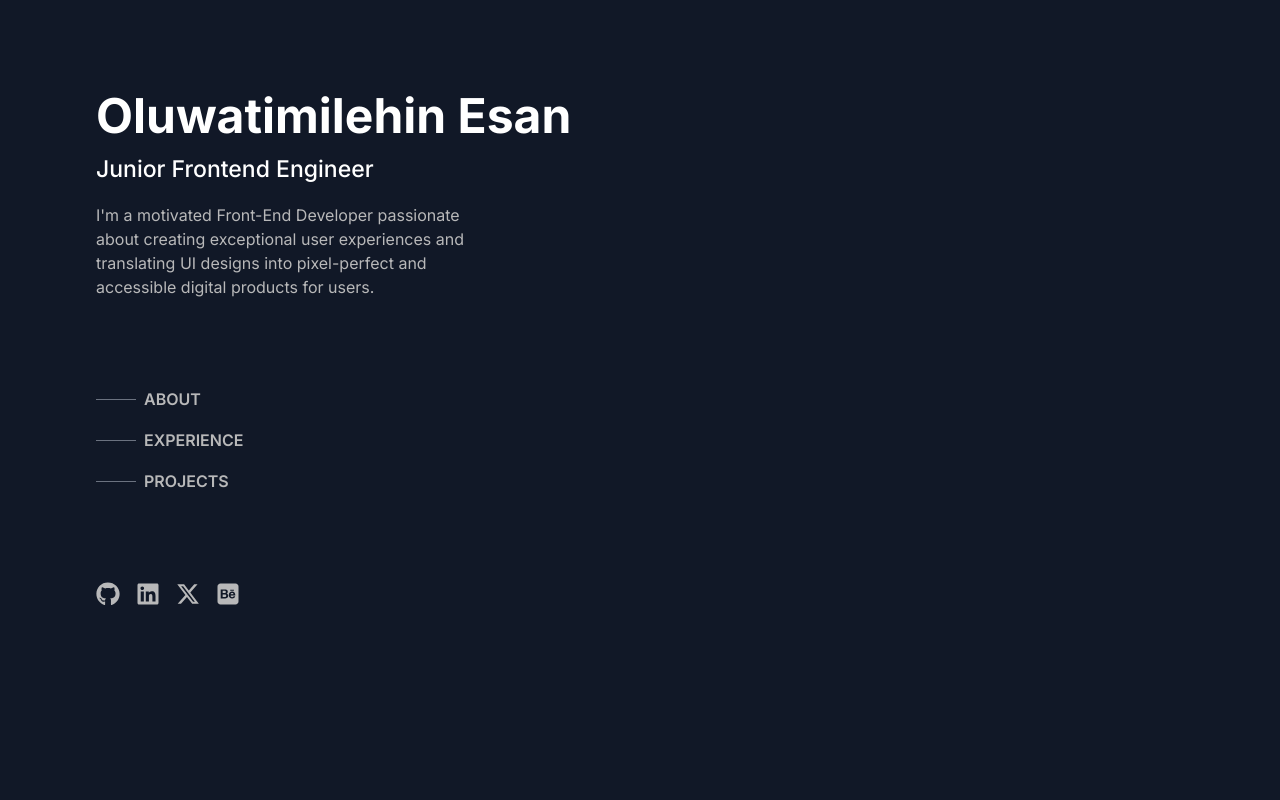
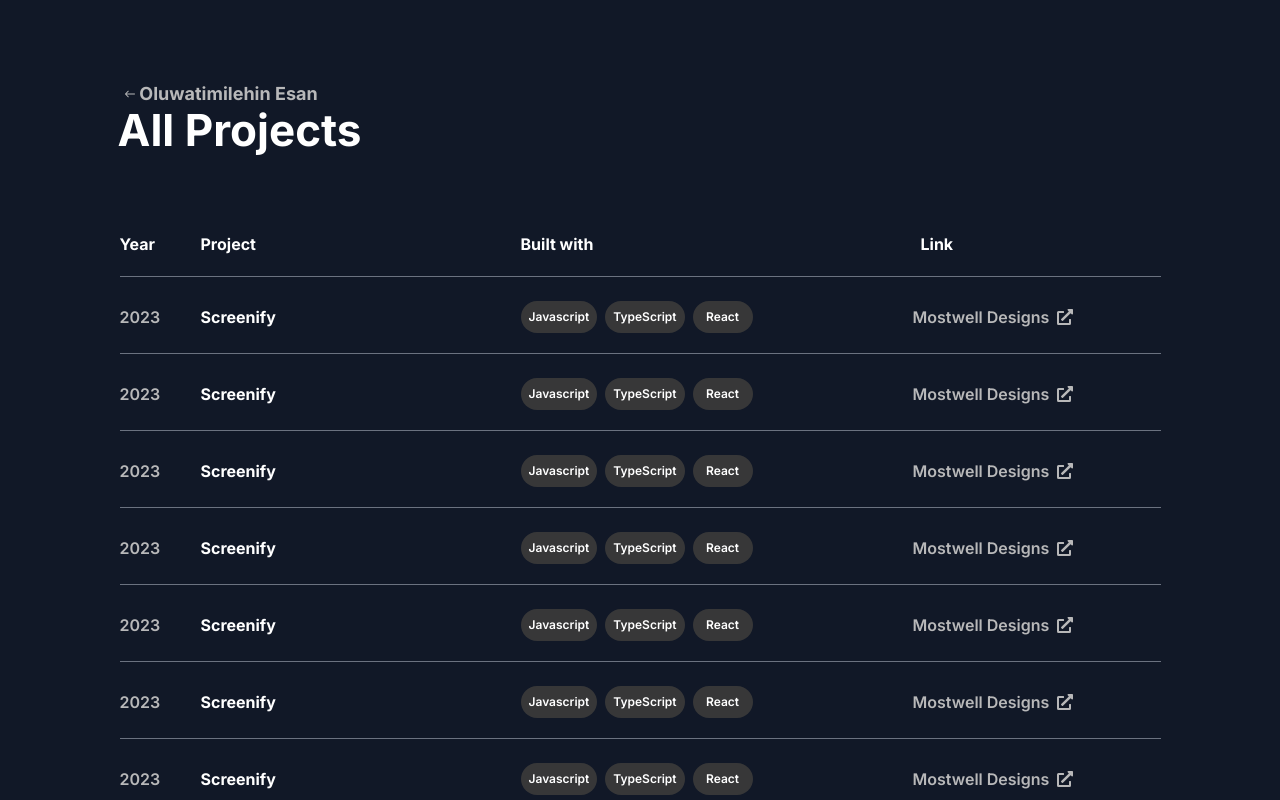
Before and after one commit to therealtmmy/Portfolio-v2, a React (Create React App) app: page /AllProjects in a window 1280 px wide. Built offline with nearby package versions, Linux system fonts and the light colour scheme.

Commit message:
Feat:React-Router

```diff
--- a/package.json
+++ b/package.json
@@ -9,6 +9,7 @@
     "react": "^18.2.0",
     "react-dom": "^18.2.0",
     "react-icons": "^5.0.1",
+    "react-router-dom": "^6.22.3",
     "react-scripts": "5.0.1",
     "web-vitals": "^2.1.4"
   },
--- a/src/App.js
+++ b/src/App.js
@@ -4,17 +4,31 @@
 import MyExperience from "./Components/MyExperience";
 import Projects from "./Components/Projects";
 import AllProject from "./Components/All Projects/AllProject";
+import { BrowserRouter, Routes, Route } from "react-router-dom";
 
 function App() {
   return (
     <div className="bg-gray-900 h-screen  font-sans">
-      <Sidebar />
-      {/* <About /> */}
-      {/* <MyExperience /> */}
-      {/* <Projects /> */}
-      {/* <AllProject /> */}
+      <BrowserRouter>
+        <Routes>
+          <Route path="/" element={<Sidebar />}>
+            <Route index element={<About />} />
+
+            <Route path="MyExperience" element={<MyExperience />} />
+            <Route path="Projects" element={<Projects />} />
+            <Route path="AllProjects" element={<AllProject />} />
+          </Route>
+        </Routes>
+      </BrowserRouter>
     </div>
   );
 }
 
+{
+  /* <Route
+path="/"
+element={<Sidebar active={active} setActive={setActive} />}
+> */
+}
+
 export default App;
--- a/src/Components/About.jsx
+++ b/src/Components/About.jsx
@@ -2,7 +2,7 @@
 
 const About = () => {
   return (
-    <div className="absolute top-0 pt-20 right-0 pr-48 font-medium text-[#b8b8b9]  w-1/2">
+    <div className="absolute top-0 pt-20 right-0 pr-48 font-medium text-[#b8b8b9]  w-1/2 bg-gray-900 h-screen overflow-auto pb-20">
       <p>
         Hello there, I'm Timmi, a passionate front-end developer with a
         background in graphics design. My journey into programming began when my
--- a/src/Components/All Projects/AllProject.jsx
+++ b/src/Components/All Projects/AllProject.jsx
@@ -2,6 +2,7 @@
 import { IoIosArrowRoundBack } from "react-icons/io";
 import { FaExternalLinkAlt } from "react-icons/fa";
 import arrayOfProjects from "./AllProjectData";
+import { useNavigate } from "react-router-dom";
 
 const Projects = ({ data }) => (
   <>
@@ -31,10 +32,16 @@
 );
 
 const AllProject = () => {
+  const navigate = useNavigate();
   return (
     <div className="fixed inset-0 bg-gray-900 overflow-auto pb-20">
       <div className="flex flex-col items-center pt-20 pr-[44.5em] text-lg text-[#b8b8b9] font-bold ">
-        <p className="flex flex-row -ml-10 gap 1 items-center mb-2">
+        <p
+          className="flex flex-row -ml-10 gap 1 items-center mb-2 cursor-pointer"
+          onClick={() => {
+            navigate("/Projects");
+          }}
+        >
           <IoIosArrowRoundBack /> Oluwatimilehin Esan
         </p>
         <h1 className="text-white  text-[44px] ">All Projects</h1>
--- a/src/Components/Links.jsx
+++ b/src/Components/Links.jsx
@@ -1,4 +1,5 @@
 import React from "react";
+import { NavLink, Outlet } from "react-router-dom";
 
 const Links = () => {
   return (
@@ -6,20 +7,57 @@
       <p className=" hover:text-white flex flex-row gap-2">
         {" "}
         <div className="border-b border-gray-500 w-10 hover:w-20 my-5"></div>
-        ABOUT
+        <NavLink
+          to="/"
+          style={({ isActive }) => {
+            return { color: isActive ? "red" : "white" };
+          }}
+        >
+          ABOUT
+        </NavLink>
       </p>
       <p className=" hover:text-white flex flex-row gap-2">
         {" "}
         <div className="border-b border-gray-500 w-10 hover:w-20 my-5"></div>
-        EXPERIENCE
+        <NavLink
+          to="MyExperience"
+          style={({ isActive }) => {
+            return { color: isActive ? "red" : "white" };
+          }}
+        >
+          EXPERIENCE
+        </NavLink>
       </p>
       <p className=" hover:text-white flex flex-row gap-2">
         {" "}
         <div className="border-b border-gray-500 w-10 hover:w-20 my-5"></div>
-        PROJECTS
+        <NavLink
+          to="Projects"
+          style={({ isActive }) => {
+            return { color: isActive ? "red" : "white" };
+          }}
+        >
+          PROJECTS
+        </NavLink>
       </p>
+
+      <Outlet />
     </div>
   );
 };
 
+{
+  /* <NavLink
+className="button"
+to={value.link}
+style={({ isActive }) => {
+  return { backgroundColor: isActive ? "#509CDB" : "#152259" };
+}}
+key={index}
+>
+{React.createElement(value.icon, { style: { fontSize: "19px" } })}{" "}
+{value.name}
+</NavLink> */
+}
+
 export default Links;
--- a/src/Components/Projects.jsx
+++ b/src/Components/Projects.jsx
@@ -1,6 +1,7 @@
 import React from "react";
 import { FaExternalLinkAlt } from "react-icons/fa";
 import ProjectsData from "./ProjectsData";
+import { useNavigate } from "react-router-dom";
 
 const Project = ({ data }) => (
   <>
@@ -31,13 +32,19 @@
 );
 
 const Projects = () => {
+  const navigate = useNavigate();
   return (
     <div>
       <div className="absolute  top-0 right-0 w-1/2 text-sm text-[#b8b8b9] pt-16 bg-gray-900 h-screen overflow-auto pb-10 ">
         {ProjectsData.map((data, index) => (
           <Project key={index} data={data} {...data} />
         ))}
-        <p className="text-white text-[18px] animate-bounce  ml-10 font-bold mt-14 flex items-center gap-3 ">
+        <p
+          className="text-white text-[18px] animate-bounce  ml-10 font-bold mt-14 flex items-center gap-3 cursor-pointer "
+          onClick={() => {
+            navigate("/AllProjects");
+          }}
+        >
           <span>View Full Project Archive</span> <FaExternalLinkAlt />
         </p>
       </div>
```
Also changed, not shown: 1 other file (tests, documents, lock files or other folders).
